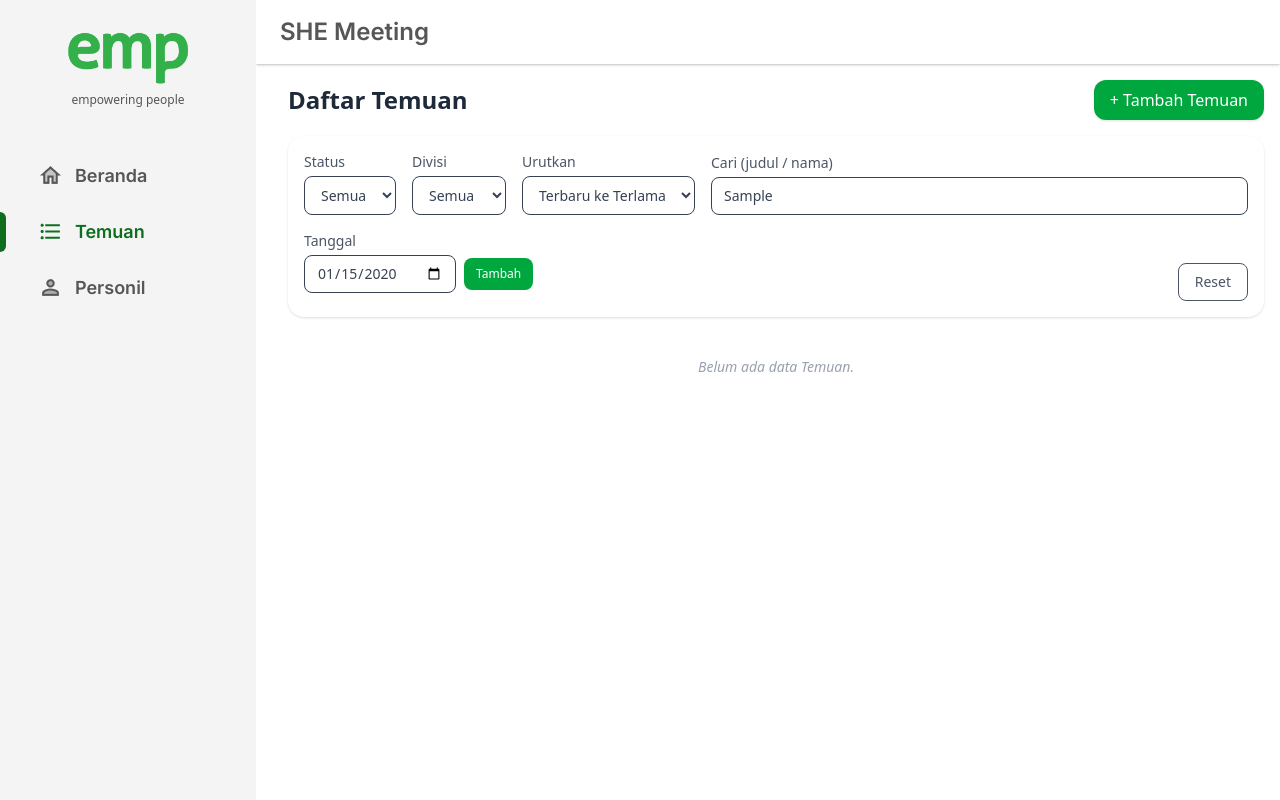
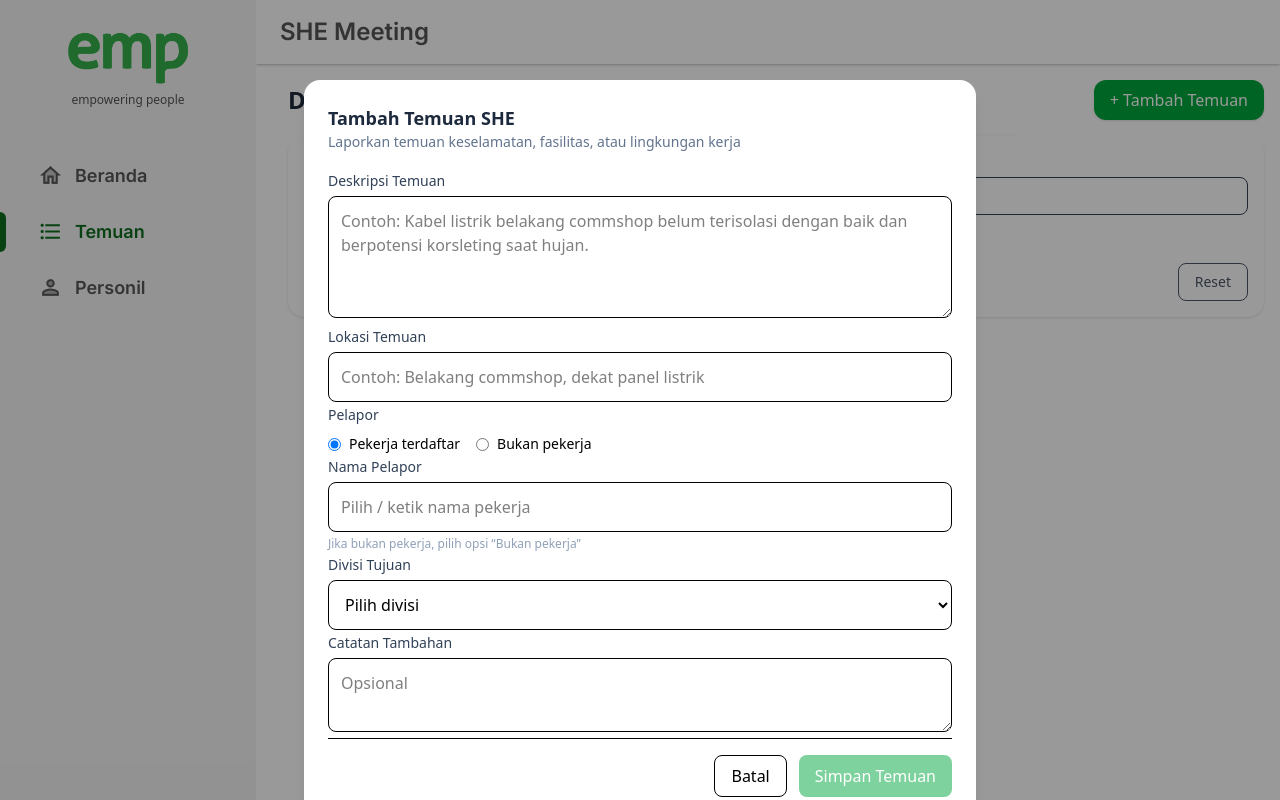
Before and after one commit to alankurniadi12/she-meeting, a Vue app in the folder she-client/: page /finding in a window 1280 px wide. Both pictures are taken after typing "Sample", "2020-01-15" into the empty fields and a click on the button "+ Tambah Temuan". Built offline with nearby package versions, Linux system fonts and the light colour scheme.

Commit message:
add popup form finding

```diff
--- /dev/null
+++ b/she-client/src/components/FindingForm.vue
@@ -0,0 +1,232 @@
+<template>
+    <!-- Toast -->
+    <div v-if="toast.show" class="fixed top-6 right-6 z-50 px-4 py-3 rounded-xl shadow-lg text-sm transition-all"
+        :class="toast.type === 'success'
+            ? 'bg-green-600 text-white'
+            : 'bg-red-600 text-white'">
+        {{ toast.message }}
+    </div>
+
+    <div class="mb-4">
+        <h2 class="text-lg font-semibold text-slate-800">
+            Tambah Temuan SHE
+        </h2>
+        <p class="text-sm text-slate-500">
+            Laporkan temuan keselamatan, fasilitas, atau lingkungan kerja
+        </p>
+    </div>
+
+    <div>
+        <label class="text-sm font-medium text-slate-700">
+            Deskripsi Temuan
+        </label>
+        <textarea v-model="form.description" rows="4" @blur="touched.description = true"
+            placeholder="Contoh: Kabel listrik belakang commshop belum terisolasi dengan baik dan berpotensi korsleting saat hujan."
+            class="w-full border rounded-lg p-3 mt-1"
+            :class="touched.description && errors.description ? 'border-red-400' : ''" />
+    </div>
+
+    <div>
+        <label class="text-sm font-medium text-slate-700">
+            Lokasi Temuan
+        </label>
+        <input v-model="form.lokasi" placeholder="Contoh: Belakang commshop, dekat panel listrik"
+            class="w-full border rounded-lg p-3 mt-1" />
+    </div>
+
+    <div>
+        <label class="text-sm font-medium text-slate-700">
+            Pelapor
+        </label>
+
+        <div class="flex gap-4 mt-2">
+            <label class="flex items-center gap-2 text-sm">
+                <input type="radio" value="internal" v-model="form.reporterType" />
+                Pekerja terdaftar
+            </label>
+
+            <label class="flex items-center gap-2 text-sm">
+                <input type="radio" value="external" v-model="form.reporterType" />
+                Bukan pekerja
+            </label>
+        </div>
+    </div>
+
+    <div v-if="form.reporterType === 'internal'">
+        <label class="text-sm font-medium text-slate-700">
+            Nama Pelapor
+        </label>
+        <input v-model="form.reporterName" placeholder="Pilih / ketik nama pekerja"
+            class="w-full border rounded-lg p-3 mt-1" />
+        <p class="text-xs text-slate-400 mt-1">
+            Jika bukan pekerja, pilih opsi “Bukan pekerja”
+        </p>
+    </div>
+
+    <div v-if="form.reporterType === 'external'">
+        <label class="text-sm font-medium text-slate-700">
+            Nama Pelapor (Non-Pekerja)
+        </label>
+        <input v-model="form.reporterName" placeholder="Contoh: Tamu vendor / Mahasiswa magang"
+            class="w-full border rounded-lg p-3 mt-1" />
+    </div>
+
+    <div>
+        <label class="text-sm font-medium text-slate-700">
+            Divisi Tujuan
+        </label>
+        <select v-model="form.to_division" class="w-full border rounded-lg p-3 mt-1">
+            <option value="">Pilih divisi</option>
+            <option>ICT</option>
+            <option>Electric</option>
+            <option>Facility</option>
+            <option>Camp</option>
+        </select>
+    </div>
+
+    <div>
+        <label class="text-sm font-medium text-slate-700">
+            Catatan Tambahan
+        </label>
+        <textarea v-model="form.catatan" rows="2" placeholder="Opsional" class="w-full border rounded-lg p-3 mt-1" />
+    </div>
+
+    <div v-if="isSuccess" class="text-sm text-green-600 bg-green-50 border border-green-200 rounded-lg p-3">
+        ✔ Temuan berhasil ditambahkan
+    </div>
+
+
+    <div class="flex justify-end gap-3 pt-4 border-t">
+        <button type="button" class="px-4 py-2 border rounded-lg" @click="$emit('cancel')">
+            Batal
+        </button>
+
+        <button class="px-4 py-2 bg-green-600 text-white rounded-lg flex items-center gap-2 disabled:opacity-50"
+            :disabled="isSubmitting || !form.description || !form.to_division" @click="submit">
+            <span v-if="isSubmitting">Menyimpan...</span>
+            <span v-else>Simpan Temuan</span>
+        </button>
+
+    </div>
+</template>
+
+<script setup>
+import { ref } from 'vue'
+
+const isSubmitting = ref(false)
+const isSuccess = ref(false)
+const errors = ref({})
+const touched = ref({})
+
+
+
+const form = ref({
+    description: '',
+    lokasi: '',
+
+    reporterType: 'internal', // internal | external
+    reporterId: '',           // nanti kalau pakai dropdown pekerja
+    reporterName: '',         // untuk external
+
+    to_division: '',
+    status: 'Draft',
+    catatan: ''
+})
+
+const validate = () => {
+    const e = {}
+
+    if (form.value.description.length < 10) {
+        e.description = 'Deskripsi terlalu singkat'
+    }
+
+    errors.value = e
+    return Object.keys(e).length === 0
+}
+
+
+const submit = async () => {
+    touched.value = {
+        description: true,
+        reporterName: true,
+        to_division: true
+    }
+    if (!validate()) return
+
+    if (!form.value.description || !form.value.to_division) return
+
+    isSubmitting.value = true
+
+    // simulasi request backend
+    await new Promise((resolve) => setTimeout(resolve, 800))
+
+    const newFinding = {
+        id: Date.now(),
+        description: form.value.description,
+        lokasi: form.value.lokasi,
+        name: form.value.reporterName || 'Anonim',
+        division: form.value.reporterType === 'internal' ? 'Internal' : 'External',
+        to_division: form.value.to_division,
+        status: 'Draf',
+        date: new Date().toISOString().slice(0, 10),
+        catatan: form.value.catatan,
+        images: [],
+        logs: [
+            {
+                date: new Date().toISOString(),
+                action: 'Temuan dibuat',
+                status: 'Draf'
+            }
+        ]
+    }
+
+    emit('submit', newFinding)
+
+    isSubmitting.value = false
+    isSuccess.value = true
+
+    // reset form
+    form.value = {
+        description: '',
+        lokasi: '',
+        reporterType: 'internal',
+        reporterId: '',
+        reporterName: '',
+        to_division: '',
+        status: 'Draf',
+        catatan: ''
+    }
+
+    // auto close setelah success
+    setTimeout(() => {
+        emit('cancel')
+        isSuccess.value = false
+    }, 1200)
+}
+
+const handleSubmitted = (newFinding) => {
+    allTemuan.value.unshift(newFinding)
+    showToast('Temuan berhasil ditambahkan')
+}
+
+
+const toast = ref({
+    show: false,
+    message: '',
+    type: 'success' // success | error
+})
+
+const showToast = (message, type = 'success') => {
+    toast.value = {
+        show: true,
+        message,
+        type
+    }
+
+    setTimeout(() => {
+        toast.value.show = false
+    }, 3000)
+}
+
+
+</script>
--- /dev/null
+++ b/she-client/src/views/AddFindingModal.vue
@@ -0,0 +1,23 @@
+<template>
+    <Teleport to="body">
+        <div v-if="open" class="fixed inset-0 z-50">
+            <!-- overlay -->
+            <div class="absolute inset-0 bg-black/40" @click="$emit('close')"></div>
+
+            <!-- modal -->
+            <div class="relative max-w-2xl mx-auto mt-20 bg-white rounded-2xl shadow-lg p-6">
+                <FindingForm @cancel="$emit('close')" @submit="$emit('submitted', $event)" />
+            </div>
+        </div>
+    </Teleport>
+</template>
+
+<script setup>
+import FindingForm from '../components/FindingForm.vue'
+
+const props = defineProps({
+    open: Boolean
+})
+
+const emit = defineEmits(['close', 'submitted'])
+</script>
--- a/she-client/src/views/Finding.vue
+++ b/she-client/src/views/Finding.vue
@@ -3,10 +3,13 @@
         <!-- Judul + tombol -->
         <div class="flex items-center justify-between mt-4 mb-4">
             <h1 class="text-2xl font-semibold text-gray-800">Daftar Temuan</h1>
-            <button class="px-4 py-2 bg-green-600 text-white rounded-xl shadow hover:bg-green-700">
+            <button class="px-4 py-2 bg-green-600 text-white rounded-xl shadow hover:bg-green-700"
+                @click="isAddModalOpen = true">
                 + Tambah Temuan
             </button>
         </div>
+
+        <addFindingModal :open="isAddModalOpen" @close="isAddModalOpen = false" @submintted="handleAddFinding" />
 
         <!-- Filter bar -->
         <div class="bg-white rounded-2xl shadow p-4 mb-4 flex flex-col">
@@ -130,6 +133,7 @@ import ItemList from '../components/ItemList.vue';
 import { dummyTemuan } from '../dataDummy.js';
 import { useRoute } from 'vue-router';
 import { watch, onMounted } from 'vue';
+import AddFindingModal from './AddFindingModal.vue';
 
 const route = useRoute();
 const isFromDashboard = ref(false);
@@ -137,6 +141,7 @@ const allTemuan = ref(dummyTemuan);
 const currentPage = ref(1);
 const perPage = 10;
 const newDate = ref('')
+const isAddModalOpen = ref(false)
 const filters = ref({
     status: 'Semua',
     division: 'Semua',
@@ -180,6 +185,11 @@ const filteredTemuan = computed(() => {
 
     return result
 })
+
+const handleAddFinding = (newFinding) => {
+    allTemuan.value.unshift(newFinding)
+    isAddModalOpen.value = false
+}
 
 const totalPages = computed(() => {
     return Math.ceil(filteredTemuan.value.length / perPage);
```
